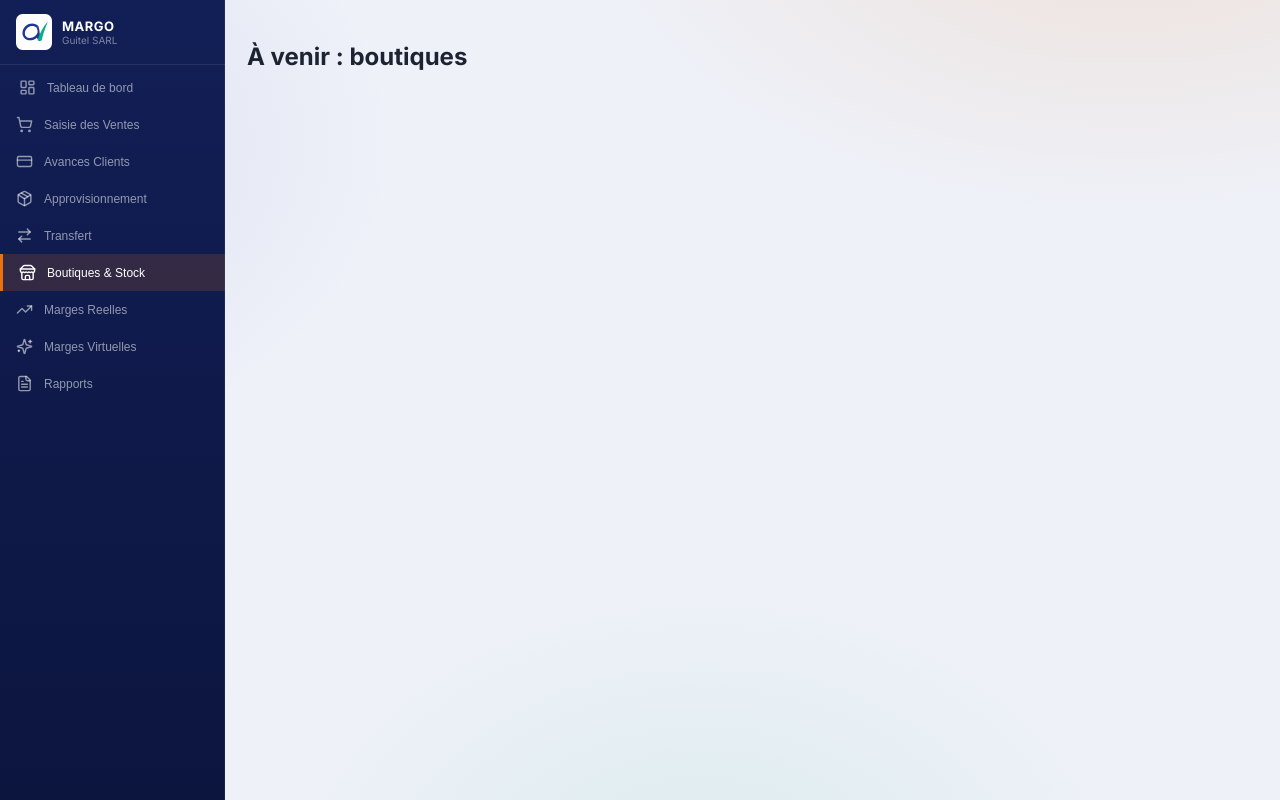
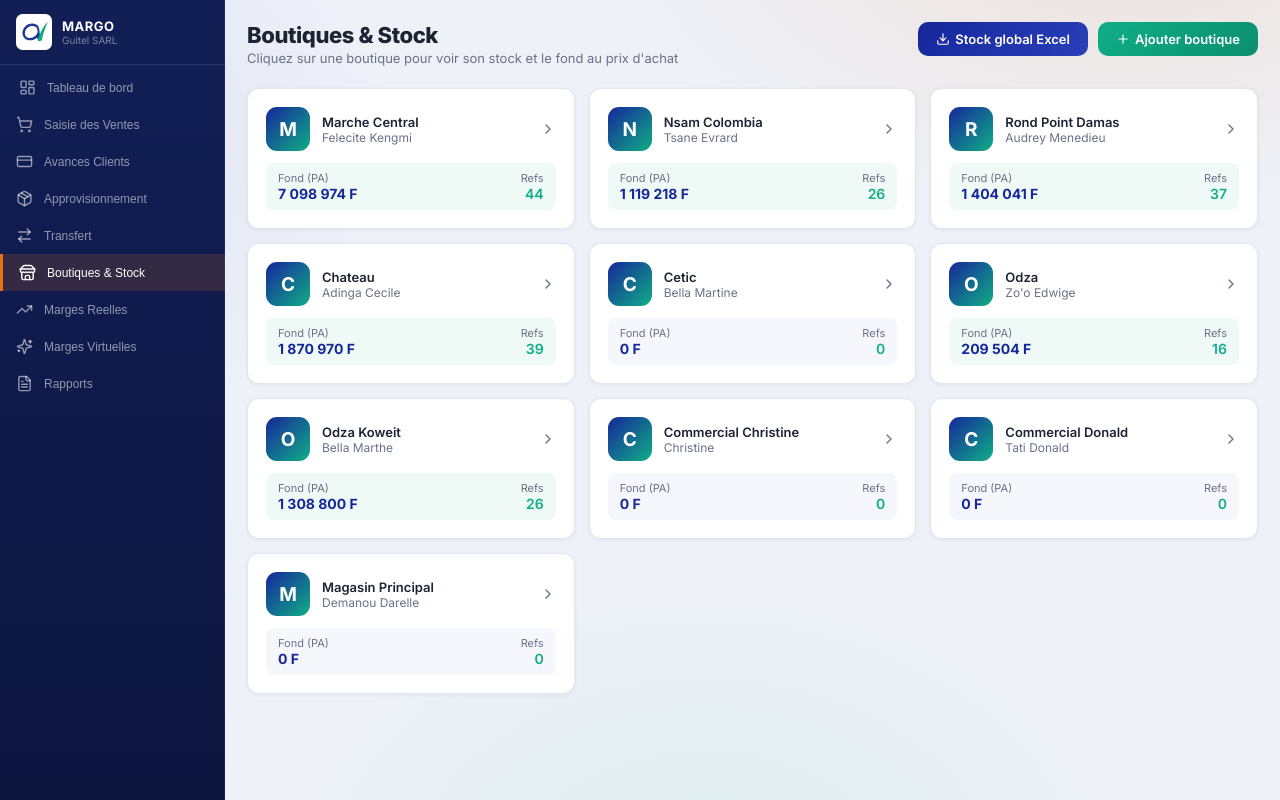
Before and after one commit to LeblancZapata/Margo, a React (Vite) app: page / in a window 1280 px wide. Both pictures are taken after a click on the button "Boutiques & Stock". Built offline with nearby package versions, Linux system fonts and the light colour scheme.

Commit message:
feat: add BoutiquesPage component for managing boutiques and stock

```diff
--- a/src/App.jsx
+++ b/src/App.jsx
@@ -11,6 +11,8 @@ import DashPage from "./pages/Dashboard";
 import VentePage from "./pages/Ventes";
 
 import ApproPage from "./pages/Appro";
+
+import BoutiquesPage from "./pages/Boutiques";
 
 export default function App() {
   const [page, setPage] = useState("dashboard");
@@ -53,6 +55,14 @@ export default function App() {
             onEvent={addEv}
             setProducts={setProducts}
           />
+        ) : page === "boutiques" ? (
+          <BoutiquesPage
+            boutiques={boutiques}
+            setBoutiques={setBoutiques}
+            products={products}
+            setProducts={setProducts}
+            eng={eng}
+          />
         ) : (
           <h2>À venir : {page}</h2>
         )}
--- a/src/lib/format.js
+++ b/src/lib/format.js
@@ -1,7 +1,9 @@
 export const fmt = (n) =>
   n == null || isNaN(n)
     ? "—"
-    : new Intl.NumberFormat("fr-FR").format(Math.round(n));
+    : new Intl.NumberFormat("fr-FR")
+        .format(Math.round(n))
+        .replace(/\u202f/g, "\u00a0");
 export const fmtS = (n) => (n >= 0 ? `+${fmt(n)} F` : `${fmt(n)} F`);
 export const uid = () =>
   crypto.randomUUID
--- a/src/pages/Boutiques.jsx
+++ b/src/pages/Boutiques.jsx
@@ -218,8 +218,8 @@ export default function BoutiquesPage({
           }}
         >
           <Stat
-            label="Articles en stock"
-            value={stockRows.filter((r) => r.qty > 0).length}
+            label="Unités en stock"
+            value={stockRows.reduce((s, r) => s + r.qty, 0)}
             Icon={Package}
             color={COLORS.navy}
           />
@@ -536,4 +536,223 @@ export default function BoutiquesPage({
       </div>
     );
   }
+  return (
+    <div>
+      <PH
+        title="Boutiques & Stock"
+        sub="Cliquez sur une boutique pour voir son stock et le fond au prix d'achat"
+        right={[
+          <Btn
+            key="x"
+            variant="navy"
+            onClick={() =>
+              exportStock({ stock, prices: eng.prices, products, boutiques })
+            }
+          >
+            <Download size={14} />
+            Stock global Excel
+          </Btn>,
+          <Btn
+            key="a"
+            onClick={() => setAddForm({ name: "", responsible: "" })}
+          >
+            <Plus size={14} />
+            Ajouter boutique
+          </Btn>,
+        ]}
+      />
+
+      {addForm && (
+        <Card
+          style={{
+            marginBottom: 18,
+            border: `1px solid ${COLORS.teal}`,
+            maxWidth: 480,
+          }}
+        >
+          <div style={{ fontSize: 14, fontWeight: 600, marginBottom: 14 }}>
+            Nouvelle boutique
+          </div>
+          <div style={{ display: "flex", flexDirection: "column", gap: 13 }}>
+            <FIn
+              label="Nom"
+              value={addForm.name}
+              onChange={(e) => setAddForm({ ...addForm, name: e.target.value })}
+            />
+            <FIn
+              label="Responsable"
+              value={addForm.responsible}
+              onChange={(e) =>
+                setAddForm({ ...addForm, responsible: e.target.value })
+              }
+            />
+          </div>
+          <div style={{ marginTop: 14, display: "flex", gap: 10 }}>
+            <Btn
+              onClick={() => {
+                if (!addForm.name || !addForm.responsible) return;
+                setBoutiques((bs) => [
+                  ...bs,
+                  { ...addForm, id: uid(), type: "boutique" },
+                ]);
+                setAddForm(null);
+              }}
+            >
+              <Plus size={14} />
+              Ajouter
+            </Btn>
+            <Btn variant="light" onClick={() => setAddForm(null)}>
+              <X size={14} />
+              Annuler
+            </Btn>
+          </div>
+        </Card>
+      )}
+
+      <div
+        style={{
+          display: "grid",
+          gridTemplateColumns: "repeat(auto-fill, minmax(260px, 1fr))",
+          gap: 14,
+        }}
+      >
+        {allB.map((b) => {
+          const cv = totalCostVal(stock, [b.id]);
+          const prodCount = products.filter(
+            (p) => !p.archived && (stock?.[b.id]?.[p.pid]?.qty || 0) > 0,
+          ).length;
+          const zeroProds = products.filter(
+            (p) =>
+              !p.archived &&
+              stock?.[b.id]?.[p.pid] &&
+              (stock[b.id][p.pid]?.qty || 0) === 0,
+          ).length;
+          return (
+            <div
+              key={b.id}
+              onClick={() => setSelected(b.id)}
+              style={{
+                background: COLORS.card,
+                borderRadius: 12,
+                padding: 18,
+                border: `1px solid ${b.type === "warehouse" ? COLORS.blue : COLORS.border}`,
+                boxShadow: "0 1px 4px rgba(0, 0,0,0.06)",
+                cursor: "pointer",
+                transition: "all .15s",
+              }}
+              onMouseEnter={(e) => {
+                e.currentTarget.style.boxShadow =
+                  "0 4px 14px rgba(0, 0,0,0.12)";
+                e.currentTarget.style.transform = "translateY(-2px)";
+              }}
+              onMouseLeave={(e) => {
+                e.currentTarget.style.boxShadow =
+                  "0 1px 4px rgba(0, 0, 0, 0.06)";
+                e.currentTarget.style.transform = "";
+              }}
+            >
+              <div
+                style={{
+                  display: "flex",
+                  alignItems: "center",
+                  gap: 12,
+                  marginBottom: 12,
+                }}
+              >
+                <div
+                  style={{
+                    width: 44,
+                    height: 44,
+                    borderRadius: 11,
+                    background:
+                      b.type === "warehouse"
+                        ? `linear-gradient(135deg, ${COLORS.blue}, #0856a0)`
+                        : `linear-gradient(135deg, ${COLORS.navy}, ${COLORS.teal})`,
+                    display: "flex",
+                    alignItems: "center",
+                    justifyContent: "center",
+                    fontSize: 19,
+                    color: "white",
+                    fontWeight: 700,
+                    flexShrink: 0,
+                  }}
+                >
+                  {b.type === "warehouse" ? "🏭" : b.name[0]}
+                </div>
+                <div style={{ flex: 1, minWidth: 0 }}>
+                  <div
+                    style={{
+                      fontWeight: 600,
+                      fontSize: 13,
+                      overflow: "hidden",
+                      textOverflow: "ellipsis",
+                      whiteSpace: "nowrap",
+                    }}
+                  >
+                    {b.name}
+                  </div>
+                  <div style={{ fontSize: 12, color: COLORS.muted }}>
+                    {b.responsible}
+                  </div>
+                </div>
+                <ChevronRight size={16} color={COLORS.muted} />
+              </div>
+              <div
+                style={{
+                  display: "flex",
+                  justifyContent: "space-between",
+                  padding: "8px 12px",
+                  background: cv > 0 ? `${COLORS.teal}10` : COLORS.light,
+                  borderRadius: 8,
+                }}
+              >
+                <div>
+                  <div style={{ fontSize: 11, color: COLORS.muted }}>
+                    {" "}
+                    Fond (PA)
+                  </div>
+                  <div
+                    style={{
+                      fontSize: 14,
+                      fontWeight: 700,
+                      color: COLORS.navy,
+                    }}
+                  >
+                    {fmt(cv)} F
+                  </div>
+                </div>
+                <div style={{ textAlign: "right" }}>
+                  <div style={{ fontSize: 11, color: COLORS.muted }}>Refs</div>
+                  <div
+                    style={{
+                      fontSize: 14,
+                      fontWeight: 600,
+                      color: COLORS.teal,
+                    }}
+                  >
+                    {prodCount}
+                  </div>
+                </div>
+              </div>
+              {zeroProds > 0 && (
+                <div
+                  style={{
+                    marginTop: 8,
+                    display: "flex",
+                    alignItems: "center",
+                    gap: 5,
+                    fontSize: 11,
+                    color: COLORS.red,
+                  }}
+                >
+                  <AlertTriangle size={11} />
+                  {zeroProds} rupture(s)
+                </div>
+              )}
+            </div>
+          );
+        })}
+      </div>
+    </div>
+  );
 }
```
